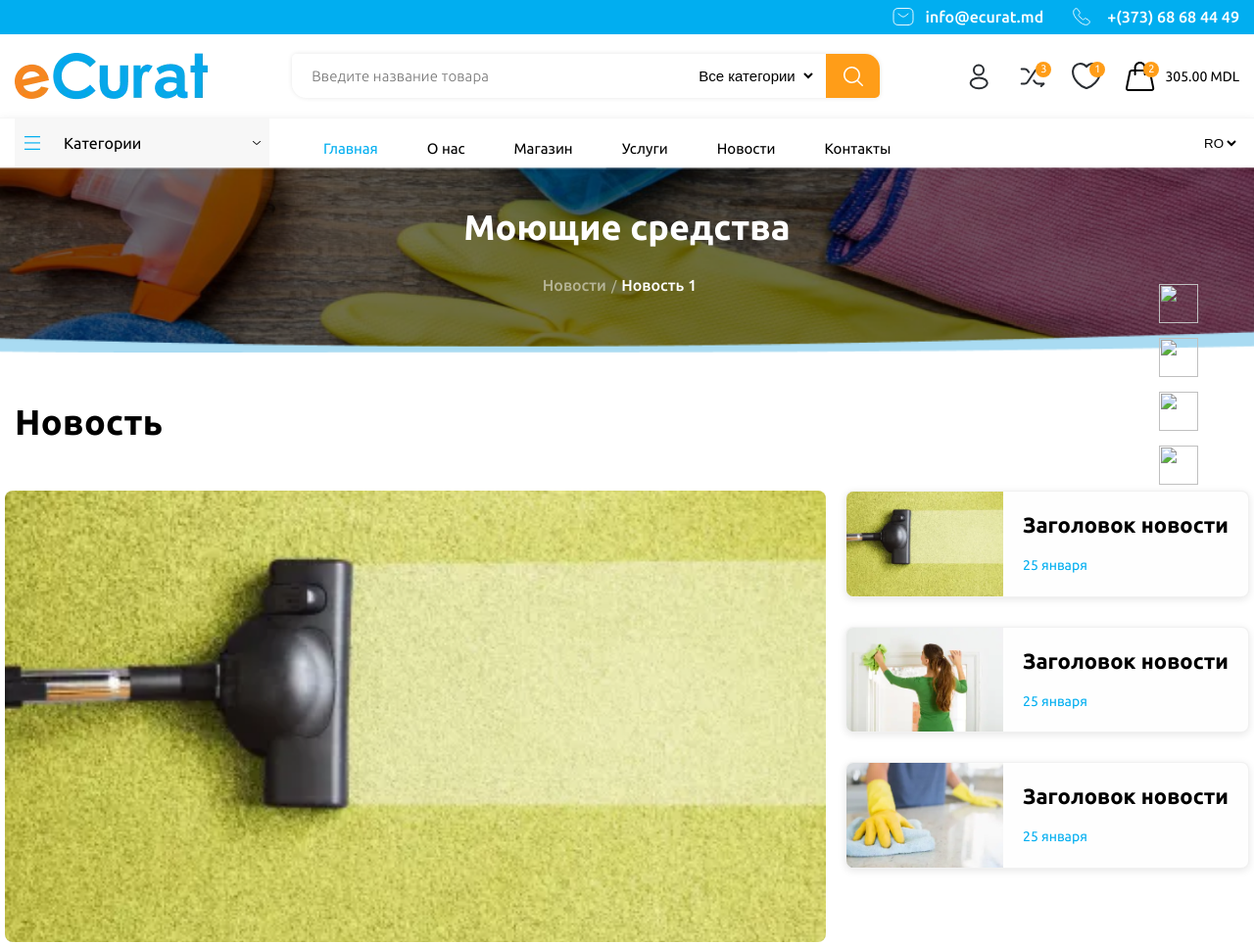
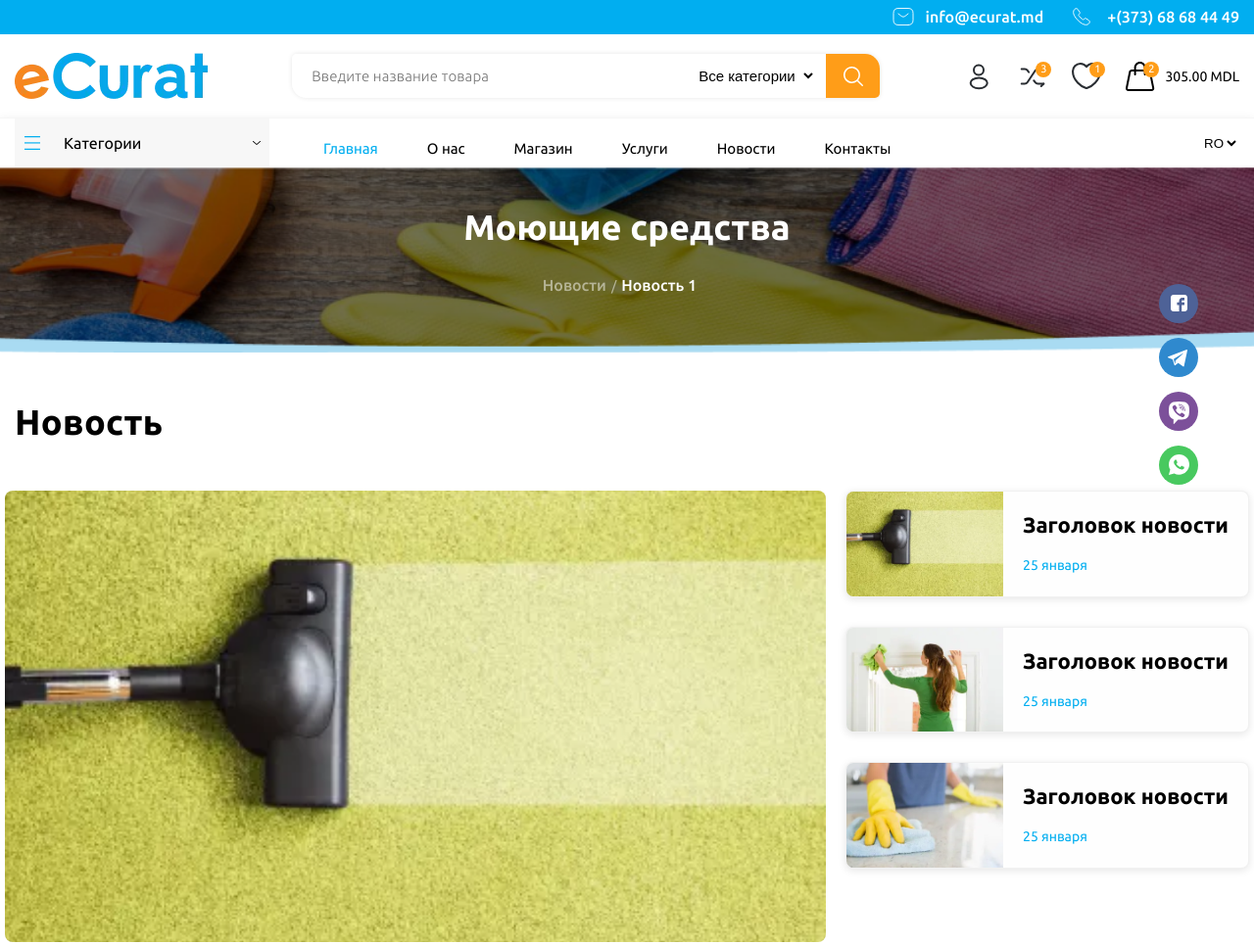
Before and after one commit to romancazac/eclean, a plain HTML site: page news-single.html in a window 1280 px wide. Shown: the top 965 px of the page at 98% size. Drawn offline with Linux system fonts and the light colour scheme; the site is published under a folder, as on GitHub Pages, so addresses that start at the root find nothing.

Commit message:
Update news-single.html

```diff
--- a/news-single.html
+++ b/news-single.html
@@ -17,18 +17,18 @@
 		<picture><source srcset="img/mai-products.webp" type="image/webp"><img src="img/mai-products.png" alt=""></picture>
 		<span>Загрузка...</span>
 	</div>
-		<div class="page-social">
+			<div class="page-social">
 				<a href="#" class="page-scoial__icon">
-					<img src="/img/facebook.svg" alt="">
+					<img src="img/facebook.svg" alt="">
 				</a>
 				<a href="#" class="page-scoial__icon">
-					<img src="/img/telegramm.svg" alt="">
+					<img src="img/telegramm.svg" alt="">
 				</a>
 				<a href="#" class="page-scoial__icon">
-					<img src="/img/viber.svg" alt="">
+					<img src="img/viber.svg" alt="">
 				</a>
 				<a href="#" class="page-scoial__icon">
-					<img src="/img/watsapp.svg" alt="">
+					<img src="img/watsapp.svg" alt="">
 				</a>
 			</div>
 	<div class="wrapper">
```
